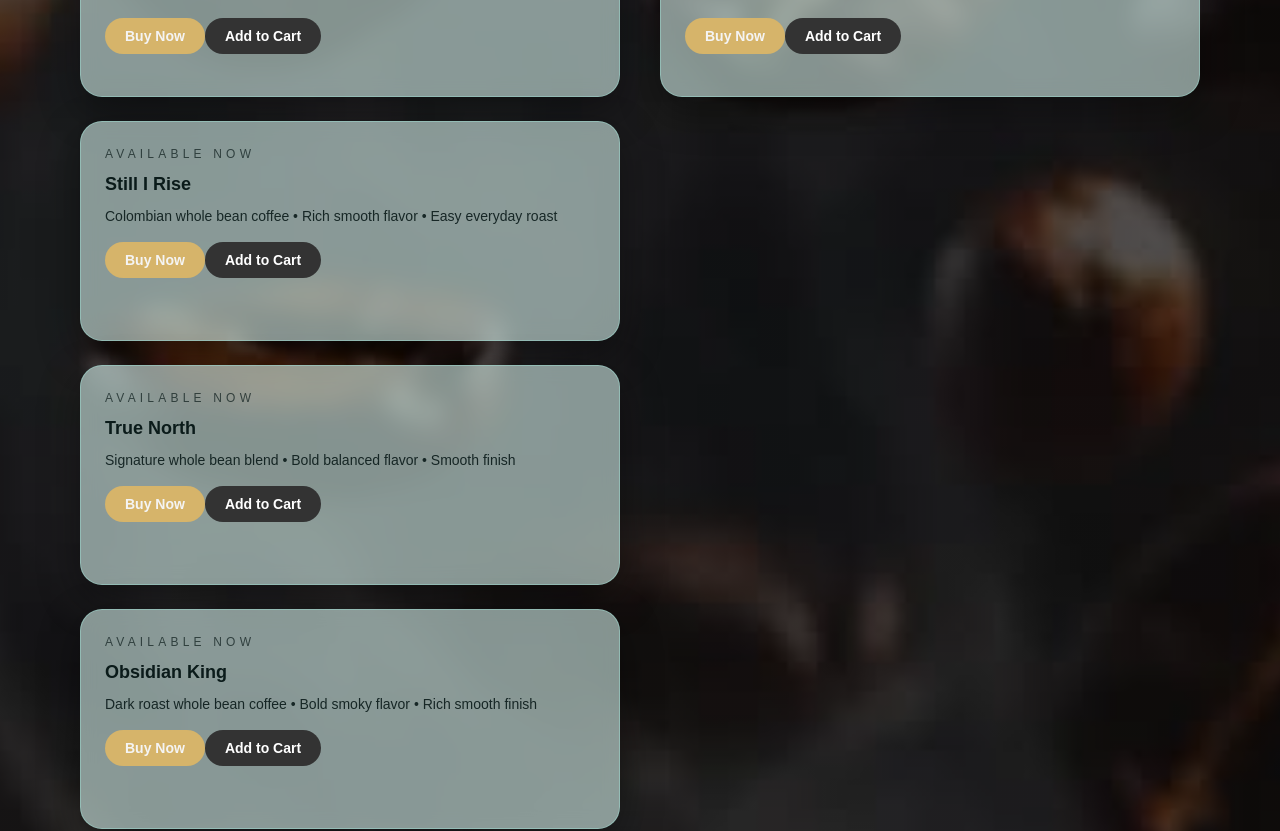
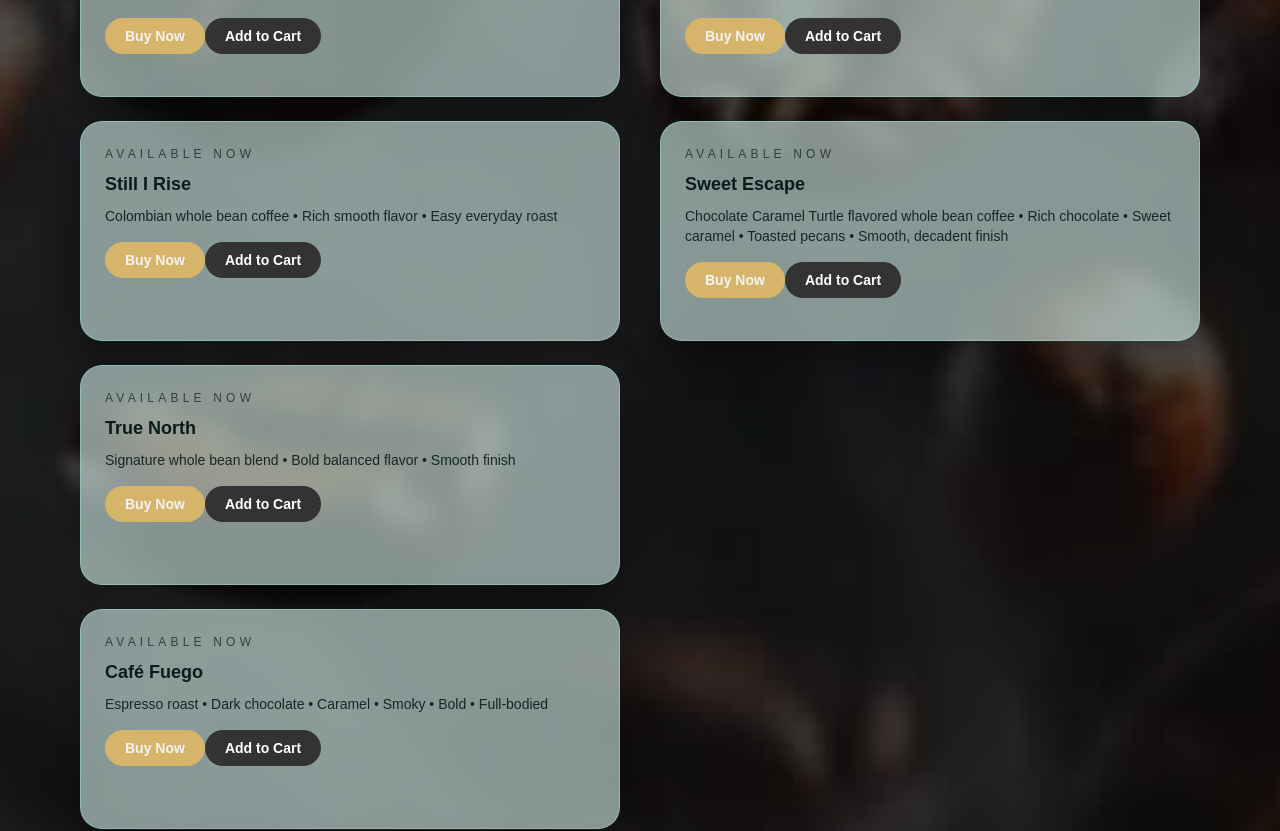
Before and after one commit to caylamarchand-lgtm/cnc-inspire-coffee, a Next.js app: page / in a window 1280 px wide. Shown: the part 2040-2871 px from the top of the page. Built offline with nearby package versions, Linux system fonts and the light colour scheme; no server answers; the database is empty.

Commit message:
Add Sweet Escape and Cafe Fuego

```diff
--- a/app/page.tsx
+++ b/app/page.tsx
@@ -165,6 +165,15 @@ const COFFEES: Coffee[] = [
 
   },
   {
+  id: "cafe-fuego",
+  name: "Café Fuego",
+  notes: "Espresso roast • Dark chocolate • Caramel • Smoky • Bold • Full-bodied",
+  price: 23,
+  limited: false,
+  stripe: "https://buy.stripe.com/dRm14n4NIcNd9eD3FlefC0L",
+  category: "classic",
+},
+  {
   id: "obsidian-king",
   name: "Obsidian King",
   notes: "Dark roast whole bean coffee • Bold smoky flavor • Rich smooth finish",
@@ -211,7 +220,15 @@ const COFFEES: Coffee[] = [
   stripe: "https://buy.stripe.com/aFa00ja828wXbmLdfVefC0I",
   category: "flavored",
 },
-
+{
+  id: "sweet-escape",
+  name: "Sweet Escape",
+  notes: "Chocolate Caramel Turtle flavored whole bean coffee • Rich chocolate • Sweet caramel • Toasted pecans • Smooth, decadent finish",
+  price: 23,
+  limited: false,
+  stripe: "https://buy.stripe.com/eVq28ra8200rbmLfo3efC0M",
+  category: "flavored",
+},
   // TEAS (kept in the same array - totally fine)
   {
     id: "soft-horizon",
```
